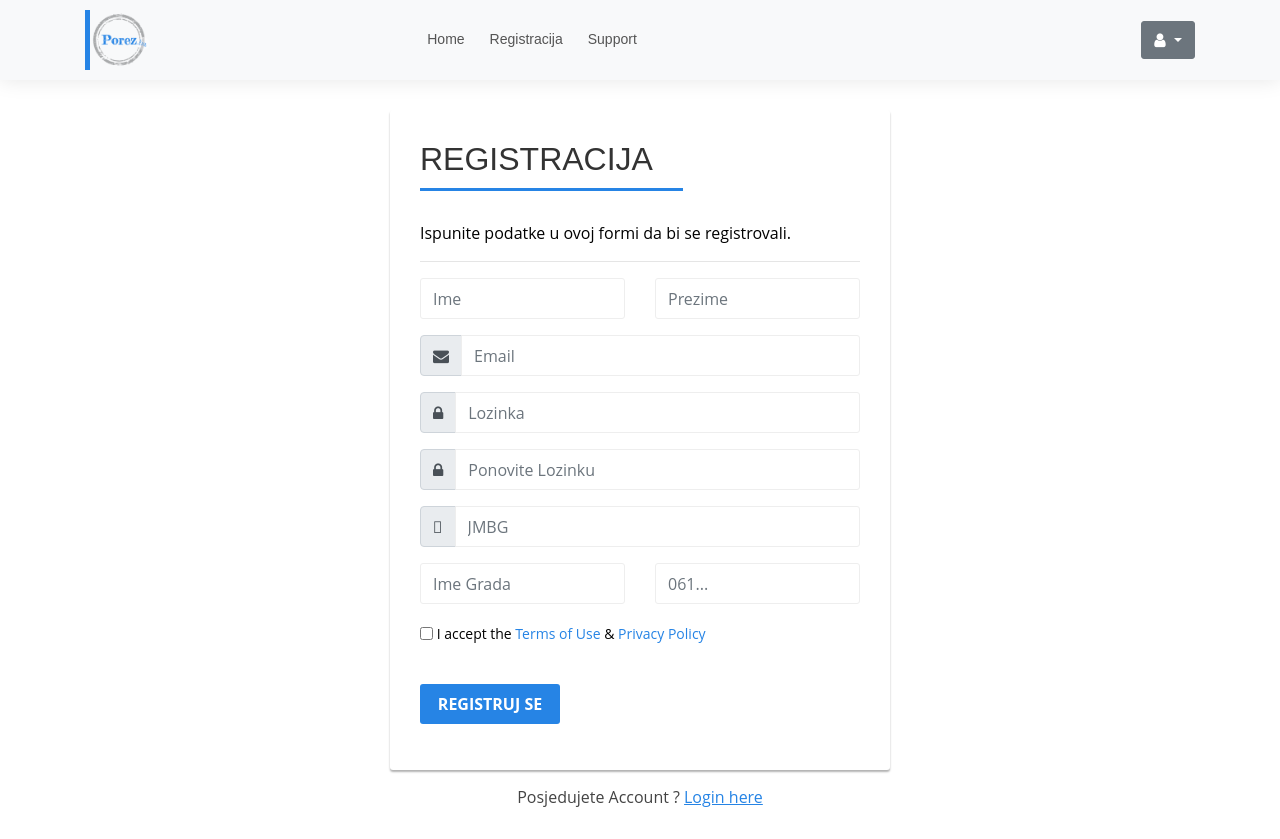
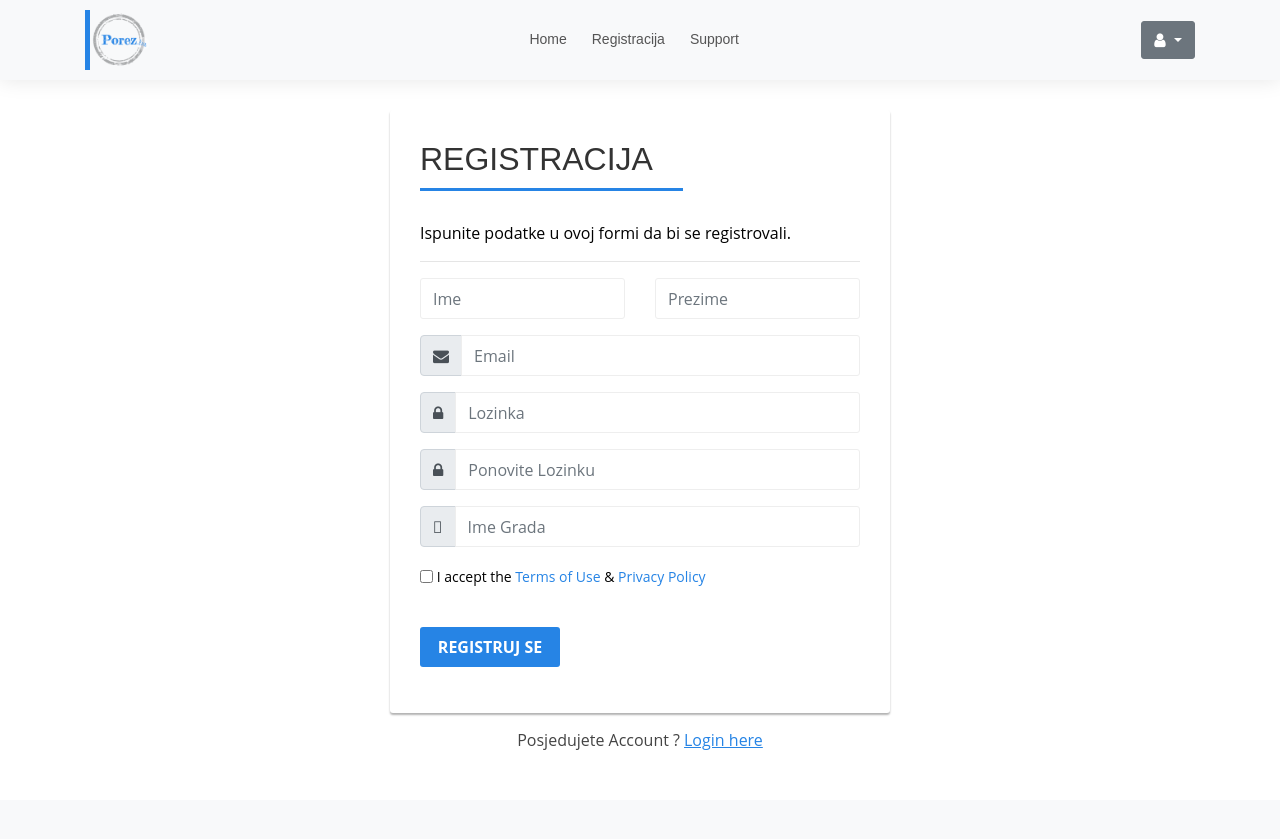
Before and after one commit to dariokl/porez_app, a Flask app: page /register in a window 1280 px wide. After the commit the page ends 750 px from the top, so only its background shows below. Run offline with Flask 2, Linux system fonts and the light colour scheme; parts of the project's set-up code (start-up, migrations or seed data) failed here and were passed over; some libraries are stand-ins or nearby versions.

Commit message:
heroku seven

```diff
--- a/app/models.py
+++ b/app/models.py
@@ -1,6 +1,7 @@
 from flask import current_app
 from app import db, login_manager
 from flask_login import UserMixin
+from datetime import datetime, timedelta
 
 from werkzeug.security import check_password_hash, generate_password_hash
 from itsdangerous import TimedJSONWebSignatureSerializer as Serializer
@@ -24,8 +25,10 @@ class User(db.Model, UserMixin):
     grad = db.Column(db.String)
 
     is_confirmed = db.Column(db.Boolean, default=False)
+    expire = db.Column(db.Integer)
 
     def __init__(self, **kwargs):
+        self. expire = datetime.utcnow() + timedelta(minutes=1)
         super(User, self).__init__(**kwargs)
 
     def __repr__(self):
--- a/app/templates/base.html
+++ b/app/templates/base.html
@@ -41,14 +41,14 @@
                     <a class="nav-link" href="#">Support</a>
                 </li>
             </ul>
-            <div class="dropdown ml-auto">
+            <div class="dropdown ml-5">
                 <button class="btn btn-secondary dropdown-toggle" type="button" id="dropdownMenuButton"
                         data-toggle="dropdown" aria-haspopup="true" aria-expanded="false">
                     <i class="fa fa-user"></i>
                 </button>
                 {% if current_user.is_authenticated %}
                 <div class="dropdown-menu" aria-labelledby="dropdownMenuButton">
-                    <a class="dropdown-item" href="{{ url_for('users.profile', user_id=current_user.id) }}">Account</a>
+                    <a class="dropdown-item" href="{{ url_for('users.profile') }}">Account</a>
                     <a class="dropdown-item" href="{{ url_for('users.logout') }}">Log Out</a>
                 </div>
                 {% else %}
--- a/app/templates/users/register.html
+++ b/app/templates/users/register.html
@@ -13,7 +13,7 @@
 				<div class="input-group">
 					<div class="row">
 						<div class="col-6">
-									{{ form.ime( class='form-control', placeholder='Ime' ) }}
+							{{ form.ime( class='form-control', placeholder='Ime', required='required' ) }}
 						</div>
 						<div class="col-6">
 							{{ form.prezime( class='form-control', placeholder='Prezime' ) }}
@@ -55,22 +55,10 @@
 				<div class="input-group">
 					<div class="input-group-prepend">
 				<span class="input-group-text">
-					<i class="fas fa-id-card"></i>
+					<i class="fas fa-globe"></i>
 				</span>
 					</div>
-							{{ form.jmbg( class='form-control', placeholder='JMBG' ) }}
-						</div>
-					</div>
-					<div class="form-group">
-						<div class="input-group">
-							<div class="row">
-								<div class="col-6">
-									{{ form.grad( class='form-control', placeholder='Ime Grada' ) }}
-								</div>
-								<div class="col-6">
-									{{ form.kontakt_tel( id='phone', class='form-control', placeholder='061...' ) }}
-								</div>
-							</div>
+					{{ form.grad( class='form-control', placeholder='Ime Grada') }}
 				</div>
 			</div>
 			<div class="form-group">
--- a/app/forms.py
+++ b/app/users/forms.py
@@ -1,4 +1,4 @@
-from .models import User
+from app.models import User
 from flask import flash
 
 from flask_wtf import FlaskForm
@@ -12,8 +12,6 @@ class RegistrationForm(FlaskForm):
     password = PasswordField('Ukucajte lozinku', validators=[EqualTo('confirm_pass',\
                                                                      message='Lozinke moraju biti iste')])
     confirm_pass = PasswordField('Ponovite lozinku', validators=[Required()])
-    jmbg = IntegerField('JMBG', validators=[Required()])
-    kontakt_tel = IntegerField('Broj Telefona')
     grad = StringField('Grad', validators=[Required()])
     submit = SubmitField('REGISTRUJ SE')
 
--- a/app/users/views.py
+++ b/app/users/views.py
@@ -1,13 +1,15 @@
-from flask import url_for, request, render_template, redirect, flash
+from flask import url_for, request, render_template, redirect, flash, Markup
 from flask_login import login_user, current_user, login_required, logout_user
 from app import db
 from . import users
 
 from ..models import User
-from ..forms import RegistrationForm, LoginForm, PasswordReset, PasswordChange, ProfileEditPersonal, \
+from app.users.forms import RegistrationForm, LoginForm, PasswordReset, PasswordChange, ProfileEditPersonal, \
     ProfileEditContact, ProfileDelete
 
 from ..email import send_email
+
+from datetime import datetime, timedelta
 
 
 @users.route('/login', methods=['POST', 'GET'])
@@ -18,6 +20,9 @@ def login():
     if form.validate_on_submit():
         # Query user table with email data sent by post request after submiting and form validation.
         user = User.query.filter_by(email=form.email.data).first()
+        if user is None:
+            flash(Markup('Vasa email adresa nije registrovana molimo Vas izvrsite registraciju , kliknite link <a href="/register" class="alert-link">here</a>!'))
+            return redirect(url_for('users.login'))
 
         # Checking the user query , if there is an user registered with the submited email adress
         # We proceed to check his password with verify_password method
@@ -52,13 +57,12 @@ def register():
 
     if form.validate_on_submit():
         new_user = User(ime=form.ime.data, prezime=form.prezime.data, password=form.password.data, \
-                        email=form.email.data, jmbg=form.jmbg.data, kontakt_tel=form.kontakt_tel.data, \
-                        grad=form.grad.data)
+                        email=form.email.data, grad=form.grad.data)
         db.session.add(new_user)
         db.session.commit()
         token = new_user.generate_confirm_token()
         send_email(new_user.email, 'Dobrodosli !', 'email/register_email', user=new_user, token=token)
-        flash('Uspjesno ste se registrovali')
+        flash('Da bi ste uspjesno zavrsili registraciju molimo Vas provjerite svoj email i izvrsite potvrdu email adrese !')
         return redirect(url_for('users.login'))
 
     return render_template('users/register.html', form=form)
@@ -134,14 +138,14 @@ def email_confirm_token():
 
     send_email(current_user.email, 'Potvrdite Email Adresu', 'email/register_email',)
 
-@users.route('/profile/<user_id>', methods=['GET', 'POST'])
+@users.route('/profile', methods=['GET', 'POST'])
 @login_required
-def profile(user_id):
+def profile():
     """This view is used for personal profile page , users should have ability to edit the pesonal data. Ability
     to change email address and delete they're own accounts"""
 
     # We simply check does user exist and return 404 if the user.id is not valid
-    user = User.query.filter_by(id=user_id).first_or_404()
+    user = User.query.filter_by(id=current_user.id).first_or_404()
 
     if user != current_user:
         return 403
@@ -202,3 +206,10 @@ def email_change(token):
     else:
         flash('Vas token nije validan , obratite nam se za pomoc !')
         return redirect(url_for('core.index'))
+
+
+
+def scheduled_cleaning():
+    day_filter = datetime.utcnow() - timedelta(minutes=10)
+    expired = db.session.query(User).filter(User.is_confirmed == False).filter(User.expire < day_filter).delete()
+    db.session.commit()
```
Also changed, not shown: app/__init__.py (+10 -0 lines), dev-database.sqlite. Lines whose indentation alone changed are shown as unchanged.
